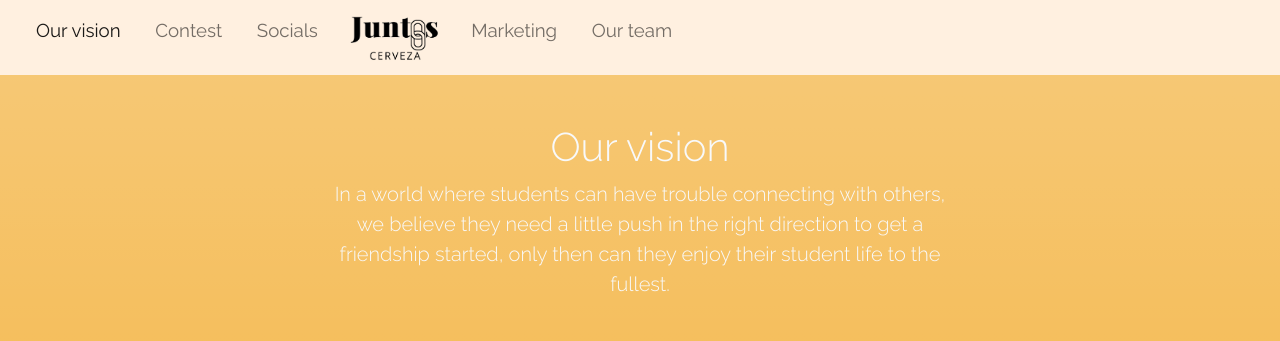
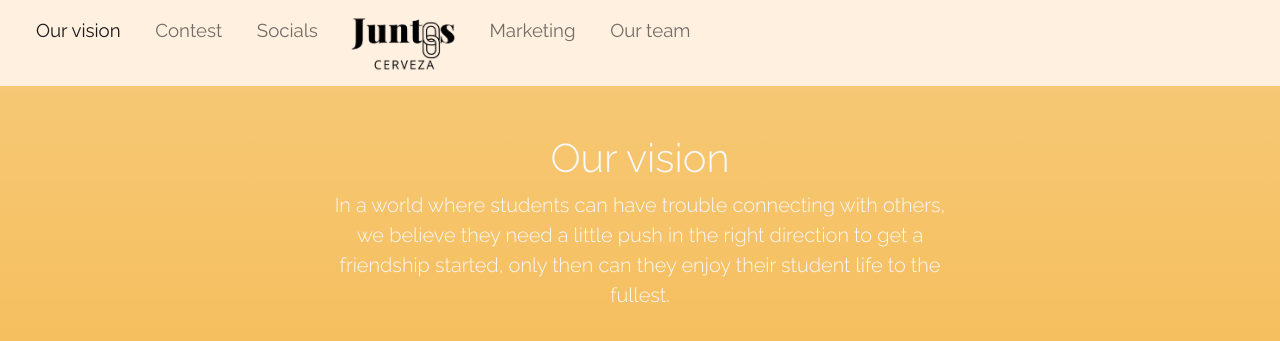
Before and after one commit to shannakoopmans/Juntos-our-vision, a plain HTML site: page index.html in a window 1280 px wide. Shown: the top 341 px of the page. Drawn offline with nearby package versions, Linux system fonts and the light colour scheme.

Commit message:
Update index.html

```diff
--- a/index.html
+++ b/index.html
@@ -38,7 +38,7 @@
            <li class="nav-item">
               <a class="nav-link navbartext" href="#">&emsp;Socials&emsp;</a>
             </li>
-			  <img src="images/Juntos.jpg" width="100" alt="Juntos logo">
+			  <img src="images/Juntos.jpg" alt="Juntos logo" height="70x">
             <li class="nav-item">
               <a class="nav-link navbartext" href="corporate.html">&emsp;Marketing</a>
 			  </li>
```
